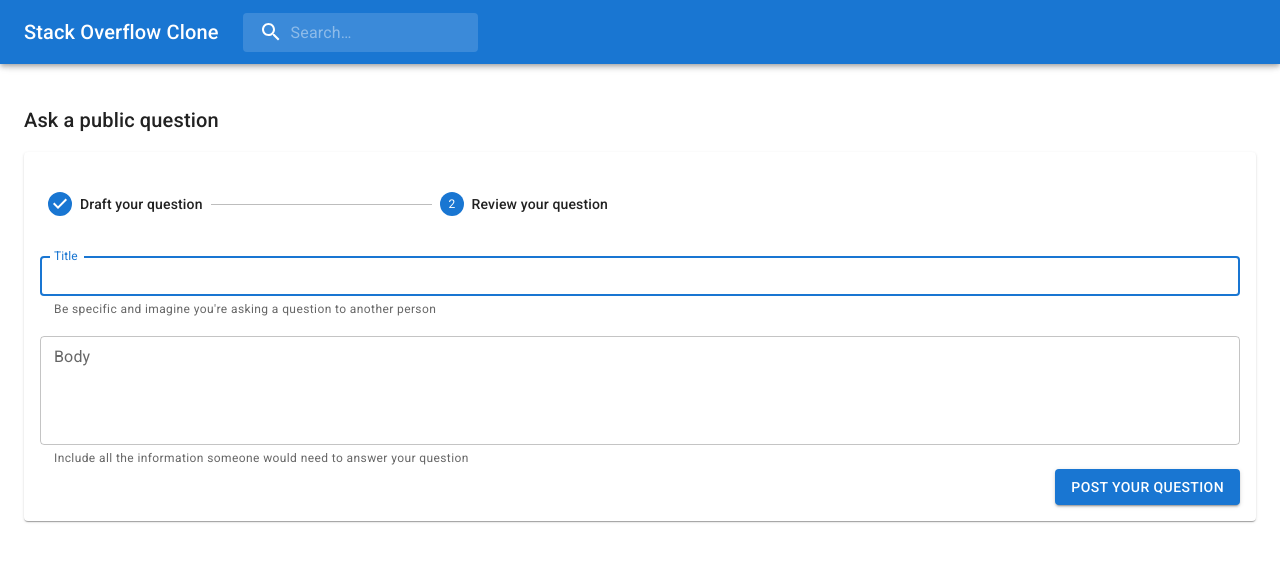
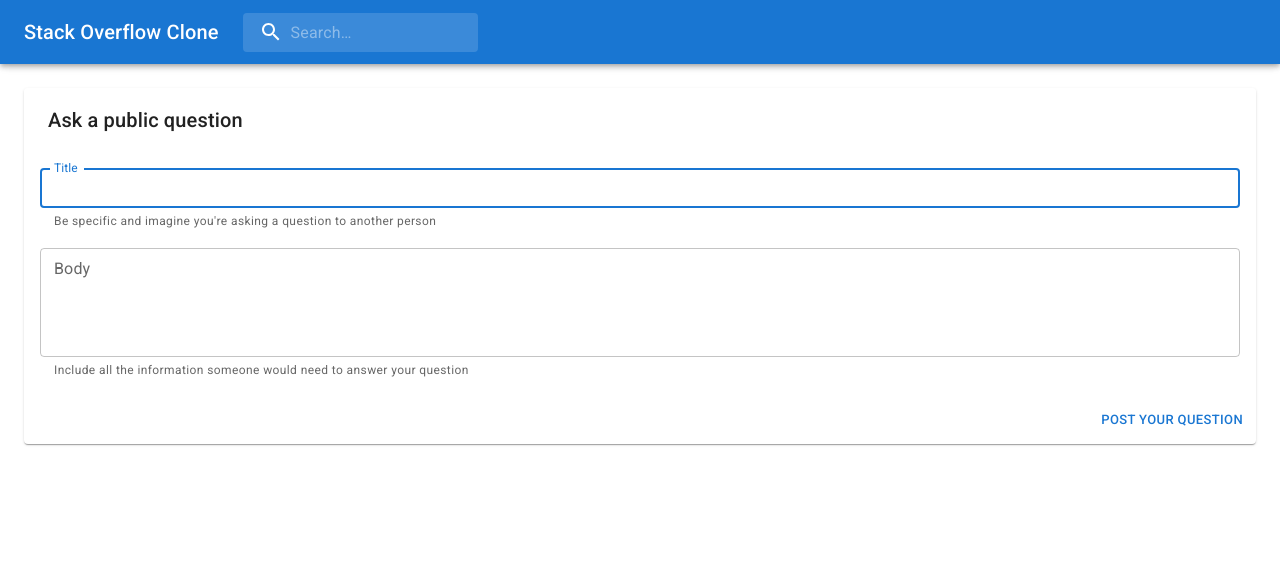
Before and after one commit to potouridisio/my-stack-overflow-clone, a React (Vite) app: page /questions/ask in a window 1280 px wide. Shown: the top 562 px of the page. Built offline with nearby package versions, Linux system fonts and the light colour scheme.

Commit message:
refactor: use MUI components in Ask route

```diff
--- a/src/routes/Ask.jsx
+++ b/src/routes/Ask.jsx
@@ -1,7 +1,15 @@
 import { Form, redirect } from "react-router-dom";
 
+import AppBar from "@mui/material/AppBar";
+import Box from "@mui/material/Box";
 import Button from "@mui/material/Button";
+import Card from "@mui/material/Card";
+import CardActions from "@mui/material/CardActions";
+import CardContent from "@mui/material/CardContent";
+import Stack from "@mui/material/Stack";
 import TextField from "@mui/material/TextField";
+import Toolbar from "@mui/material/Toolbar";
+import Typography from "@mui/material/Typography";
 
 // eslint-disable-next-line react-refresh/only-export-components
 export async function action({ request }) {
@@ -29,79 +37,20 @@ export async function action({ request }) {
 
 export default function Ask() {
   return (
-    <main className="grow p-6">
-      <div className="relative flex min-h-[4rem] items-center px-6" />
+    <Box sx={{ flexGrow: 1, p: 3 }}>
+      <Toolbar />
 
-      <div className="relative left-auto right-0 top-0 z-[1100] box-border flex w-full shrink-0 flex-col bg-transparent text-inherit">
-        <div className="relative flex min-h-[4rem] items-center">
-          <div className="m-0 text-xl font-medium leading-[1.6] tracking-[0.0075em] text-inherit">
-            Ask a public question
-          </div>
-        </div>
-      </div>
+      <Card>
+        <AppBar color="inherit" elevation={0} sx={{ position: "relative" }}>
+          <Toolbar>
+            <Typography component="div" variant="h6">
+              Ask a public question
+            </Typography>
+          </Toolbar>
+        </AppBar>
 
-      <div className="overflow-hidden rounded bg-white text-black text-opacity-[0.87] shadow-[rgba(0,_0,_0,_0.2)_0px_2px_1px_-1px,_rgba(0,_0,_0,_0.14)_0px_1px_1px_0px,_rgba(0,_0,_0,_0.12)_0px_1px_3px_0px]">
-        <div className="p-4">
-          <div className="flex max-w-xl flex-row items-center pb-10 pt-6">
-            <div className="px-2">
-              <span className="flex items-center">
-                <span className="flex shrink-0 pr-2">
-                  <svg
-                    className="block h-[1em] w-[1em] shrink-0 select-none fill-current text-2xl text-[rgb(25,_118,_210)]"
-                    focusable="false"
-                    aria-hidden="true"
-                    viewBox="0 0 24 24"
-                  >
-                    <path d="M12 0a12 12 0 1 0 0 24 12 12 0 0 0 0-24zm-2 17l-5-5 1.4-1.4 3.6 3.6 7.6-7.6L19 8l-9 9z"></path>
-                  </svg>
-                </span>
-                <span className="w-full text-black text-opacity-60">
-                  <span className="block text-sm font-medium leading-[1.43] tracking-[0.01071em] text-black text-opacity-[0.87]">
-                    Draft your question
-                  </span>
-                </span>
-              </span>
-            </div>
-
-            <div className="flex-auto">
-              <span className="block border-t border-solid border-[rgb(189,_189,_189)]" />
-            </div>
-
-            <div className="px-2">
-              <span className="flex items-center">
-                <span className="flex shrink-0 pr-2">
-                  <svg
-                    aria-hidden="true"
-                    className="block h-[1em] w-[1em] shrink-0 select-none fill-current text-2xl text-[rgb(25,_118,_210)]"
-                    focusable="false"
-                    viewBox="0 0 24 24"
-                  >
-                    <circle cx="12" cy="12" r="12"></circle>
-                    <text
-                      className="fill-white text-xs"
-                      dominantBaseline="central"
-                      textAnchor="middle"
-                      x="12"
-                      y="12"
-                    >
-                      2
-                    </text>
-                  </svg>
-                </span>
-                <span className="w-full text-black text-opacity-60">
-                  <span className="block text-sm font-medium leading-[1.43] tracking-[0.01071em] text-black text-opacity-[0.87]">
-                    Review your question
-                  </span>
-                </span>
-              </span>
-            </div>
-          </div>
-
-          <Form
-            className="flex flex-col space-y-4"
-            id="new-question"
-            method="post"
-          >
+        <CardContent>
+          <Stack component={Form} id="new-question" method="post" spacing={2}>
             <TextField
               autoFocus
               helperText="Be specific and imagine you're asking a question to another person"
@@ -110,7 +59,6 @@ export default function Ask() {
               placeholder="e.g. Is there an R function for finding the index of an element in a vector?"
               size="small"
             />
-
             <TextField
               helperText="Include all the information someone would need to answer your question"
               label="Body"
@@ -119,15 +67,14 @@ export default function Ask() {
               rows={4}
               size="small"
             />
-          </Form>
-
-          <div className="flex justify-end">
-            <Button form="new-question" type="submit" variant="contained">
-              Post your question
-            </Button>
-          </div>
-        </div>
-      </div>
-    </main>
+          </Stack>
+        </CardContent>
+        <CardActions sx={{ justifyContent: "flex-end" }}>
+          <Button form="new-question" size="small" type="submit">
+            Post your question
+          </Button>
+        </CardActions>
+      </Card>
+    </Box>
   );
 }
```
